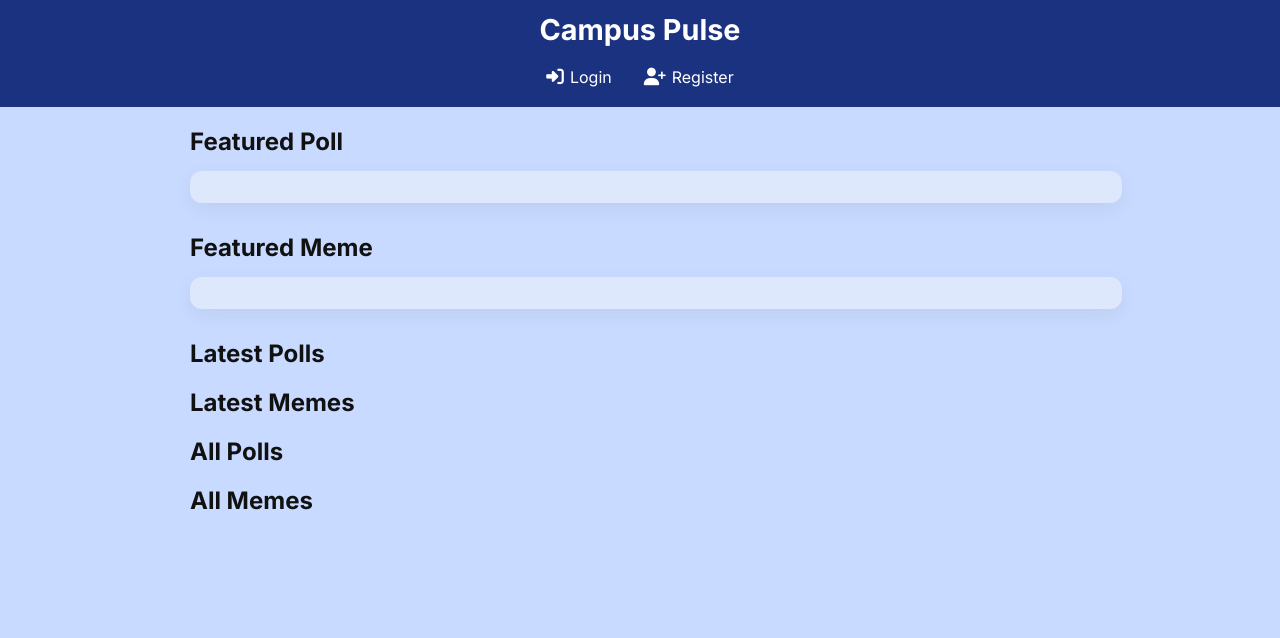
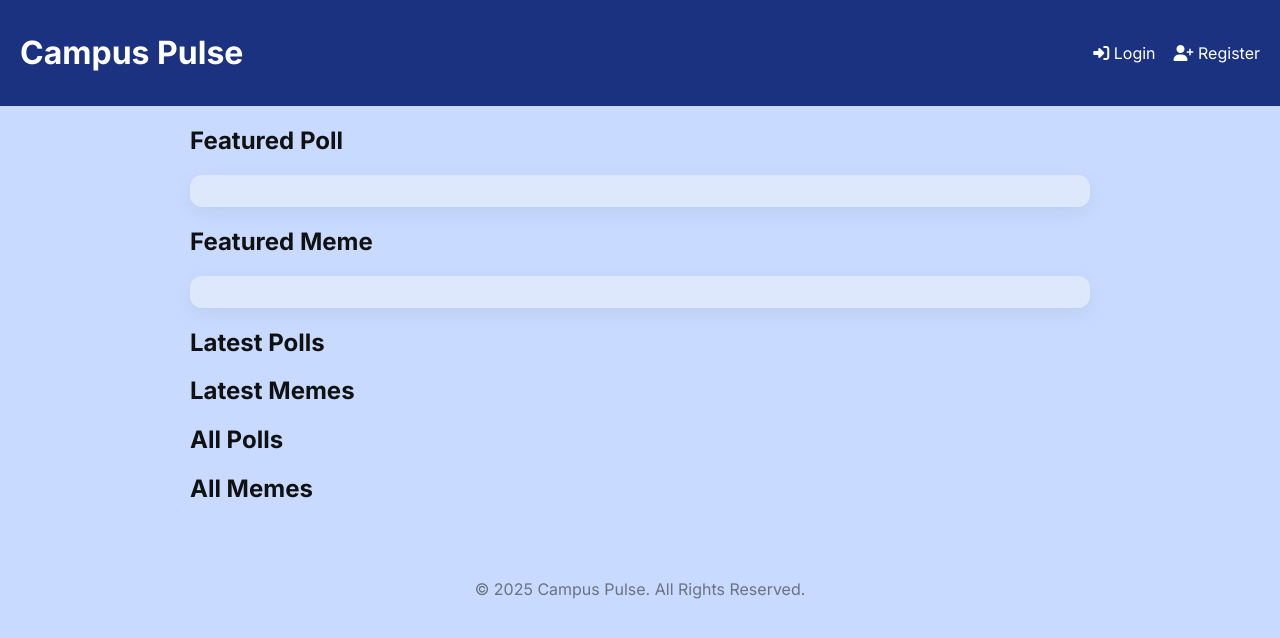
Before and after one commit to SilvioIvanio/G42-Polls-Memes-Platform, a PHP site: page /HTML/index.html in a window 1280 px wide. Shown: the top 638 px of the page. Run offline with PHP 8.4, Linux system fonts and the light colour scheme; data that the repository does not hold is empty.

Commit message:
Add copyright

```diff
--- a/HTML/create.html
+++ b/HTML/create.html
@@ -76,6 +76,9 @@
 
   <script type="module" src="../JS/poll.js"></script>
   <script type="module" src="../JS/meme.js"></script>
+  <footer>
+    <p>&copy; 2025 Campus Pulse. All Rights Reserved.</p>
+  </footer>
 </body>
 </html></body>
 </html>
--- a/HTML/homepage.html
+++ b/HTML/homepage.html
@@ -71,5 +71,8 @@
   </main>
 
   <script type="module" src="../JS/app.module.js"></script>
+  <footer>
+    <p>&copy; 2025 Campus Pulse. All Rights Reserved.</p>
+  </footer>
 </body>
 </html>
--- a/HTML/index.html
+++ b/HTML/index.html
@@ -54,5 +54,8 @@
   </main>
 
   <script type="module" src="../JS/app.module.js"></script>
+   <footer>
+    <p>&copy; 2025 Campus Pulse. All Rights Reserved.</p>
+  </footer>
 </body>
 </html>
--- a/HTML/login.html
+++ b/HTML/login.html
@@ -35,5 +35,8 @@
   </main>
   <script type="module" src="../JS/app.module.js"></script>
   <script type="module" src="../JS/login.js"></script>
+   <footer>
+    <p>&copy; 2025 Campus Pulse. All Rights Reserved.</p>
+  </footer>
 </body>
 </html>
--- a/HTML/memes.html
+++ b/HTML/memes.html
@@ -35,5 +35,8 @@
   </main>
 
   <script type="module" src="../JS/app.module.js"></script>
+   <footer>
+    <p>&copy; 2025 Campus Pulse. All Rights Reserved.</p>
+  </footer>
 </body>
 </html>
--- a/HTML/polls.html
+++ b/HTML/polls.html
@@ -35,5 +35,8 @@
   </main>
 
   <script type="module" src="../JS/app.module.js"></script>
+   <footer>
+    <p>&copy; 2025 Campus Pulse. All Rights Reserved.</p>
+  </footer>
 </body>
 </html>
--- a/HTML/profile.html
+++ b/HTML/profile.html
@@ -111,5 +111,8 @@
 
   <script type="module" src="../JS/app.module.js"></script>
   <script type="module" src="../JS/profile.js"></script>
+   <footer>
+    <p>&copy; 2025 Campus Pulse. All Rights Reserved.</p>
+  </footer>
 </body>
 </html>
--- a/HTML/register.html
+++ b/HTML/register.html
@@ -32,5 +32,8 @@
   </main>
   <script type="module" src="../JS/app.module.js"></script>
   <script type="module" src="../JS/register.js"></script>
+   <footer>
+    <p>&copy; 2025 Campus Pulse. All Rights Reserved.</p>
+  </footer>
 </body>
 </html>
--- a/styles/layout.css
+++ b/styles/layout.css
@@ -2,50 +2,17 @@
 
 .nav {
     background: var(--color-header-bg);
-    color: white;
+    color: #fff;
     padding: 12px 20px;
     display: flex;
-    flex-direction: column;
+    justify-content: space-between;
     align-items: center;
-    gap: 12px;
-}
-
-.nav h1 {
-    margin: 0;
-    font-size: 1.8rem;
-}
-
-.nav-actions {
-    display: flex;
-    flex-wrap: wrap;
-    justify-content: center;
-    gap: 8px;
 }
 
 .nav a {
-    color: white;
-    margin-left: 0;
+    color: #fff;
+    margin-left: 10px;
     text-decoration: none;
-    transition: all 0.3s ease;
-    padding: 8px 12px;
-    border-radius: 6px;
-    display: inline-flex;
-    align-items: center;
-    gap: 6px;
-}
-
-.nav a:hover {
-    background: rgba(255, 255, 255, 0.1);
-    transform: translateY(-2px);
-}
-
-.nav a i {
-    font-size: 1.1em;
-}
-
-.nav a.active {
-    background: rgba(255, 255, 255, 0.2);
-    font-weight: 600;
 }
 
 .container {
@@ -58,30 +25,6 @@
     max-width: 600px;
 }
 
-
-.featured-section {
-  margin-bottom: 30px;
-}
-
-.featured-section h2 {
-  margin-bottom: 15px;
-  color: var(--color-text);
-}
-
-.featured-card, .preview-card {
-  margin-bottom: 20px;
-  display: block;
-  width: 100%;
-}
-
-.featured-card .poll, .preview-card .poll {
-  margin: 0;
-}
-
-.featured-card .meme, .preview-card .meme {
-  margin: 0;
-}
-
 @media (max-width: 600px) {
   .container {
     padding: 0 12px;
@@ -92,3 +35,22 @@
 
     }
 }
+
+/* Create Page Layout */
+.create-page-layout {
+    display: flex;
+    gap: 24px; /* Add some space between the cards */
+    align-items: flex-start;
+}
+
+.create-page-layout > .form-card {
+    flex: 1; /* Make both cards take up equal space */
+}
+
+/* --- Footer --- */
+footer {
+    text-align: center;
+    padding: 20px;
+    margin-top: 40px;
+    color: var(--color-muted);
+}
```
